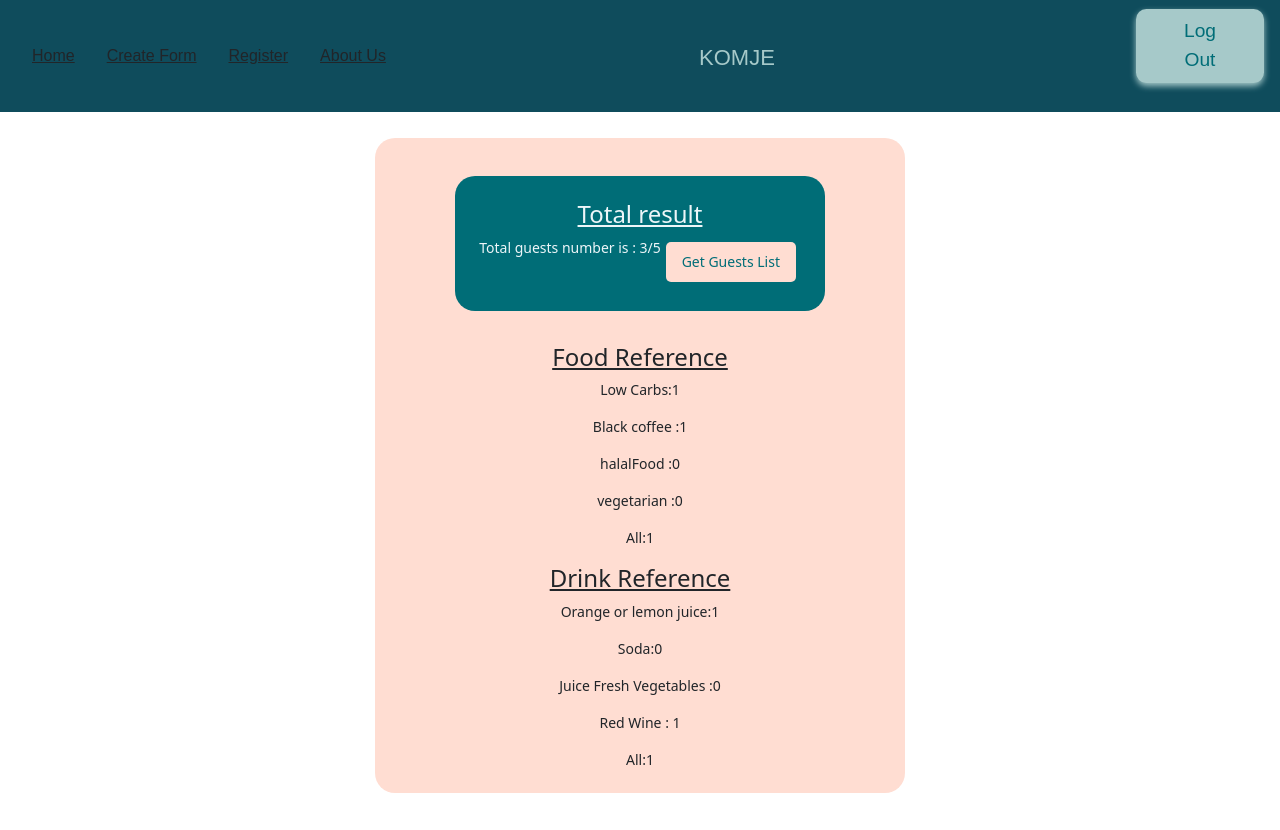
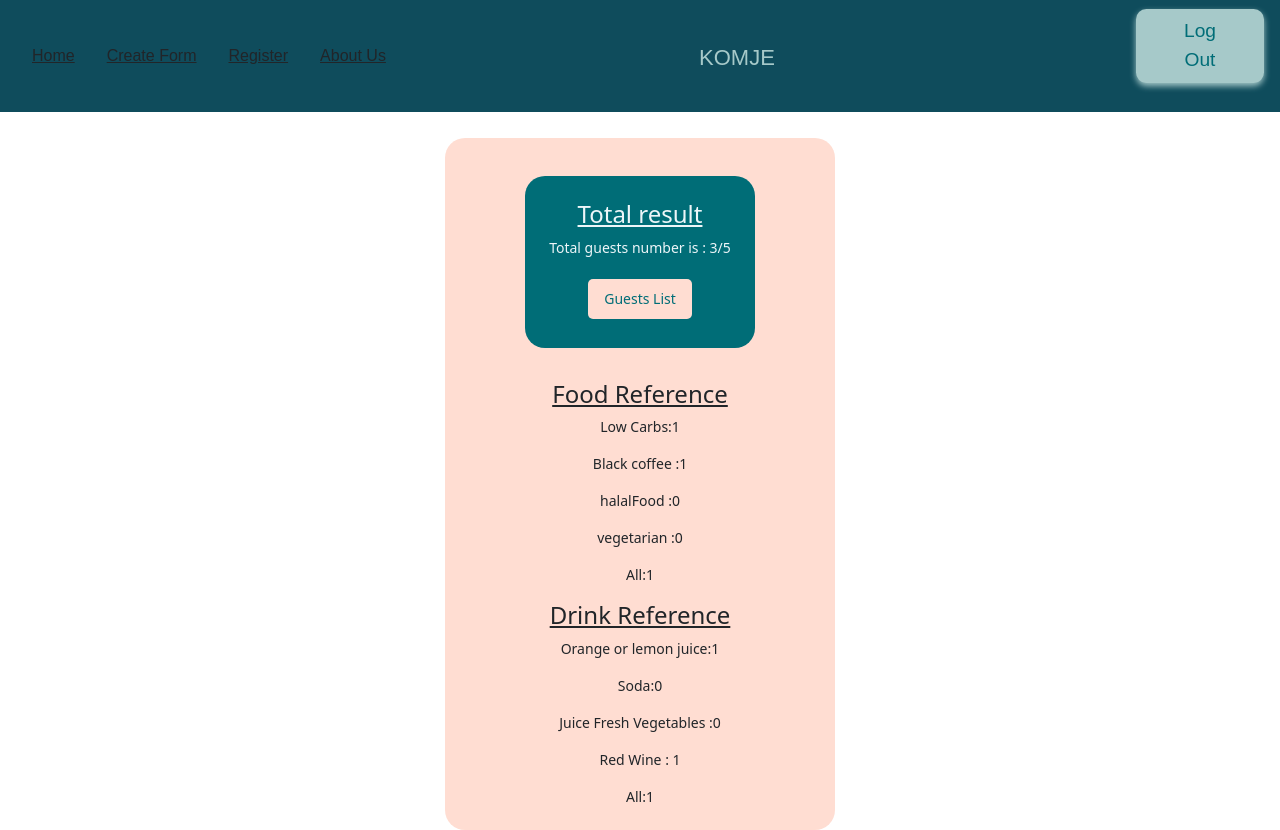
Before and after one commit to Mones-Hamd/FinalProjectHYF, a React app in the folder client/: page /result in a window 1280 px wide. Before the commit the page ends 800 px from the top, so only its background shows below. Built offline with nearby package versions, Linux system fonts and the light colour scheme.

Commit message:
add guests list to result page/frontend

```diff
--- a/client/src/pages/ResultPage/Result.jsx
+++ b/client/src/pages/ResultPage/Result.jsx
@@ -1,4 +1,4 @@
-import React from "react";
+import React, { useState } from "react";
 import "bootstrap/dist/css/bootstrap.min.css";
 import "bootstrap/dist/js/bootstrap.js";
 import "./result.css";
@@ -22,7 +22,9 @@ const results = [
 ];
 
 const Result = () => {
-  let gustsNum = 0;
+  const [show, setShow] = useState(false);
+
+  let guestsNum = 0;
 
   let allRef = {
     lowCarbs: 0,
@@ -39,7 +41,7 @@ const Result = () => {
 
   results.map((result) => {
     if (result.attend == true) {
-      gustsNum += 1;
+      guestsNum += 1;
     }
     if (result.attend == true && result.foodList === "lowCarbs") {
       allRef.lowCarbs += 1;
@@ -77,11 +79,36 @@ const Result = () => {
     <div className="container">
       <div className="guests-count-box">
         <h4>Total result</h4>
-        <div className="count-box">
-          <p>
-            Total guests number is : {gustsNum}/{results.length}
-          </p>
-          <button className="guestList-btn">Get Guests List </button>
+
+        <p>
+          Total guests number is : {guestsNum}/{results.length}
+        </p>
+        <button className="guestList-btn" onClick={() => setShow(true)}>
+          Guests List{" "}
+        </button>
+        <div>
+          {show && (
+            <div>
+              <hr />
+              <h3>Showing list </h3>
+              <hr />
+
+              <ul className="list-box">
+                {results.map((result) => {
+                  if (result.attend == true) {
+                    return <li key={result.Name}>{result.Name}</li>;
+                  }
+                })}
+              </ul>
+              <button
+                className="exit"
+                type="button"
+                onClick={() => setShow(false)}
+              >
+                X
+              </button>
+            </div>
+          )}
         </div>
       </div>
 
--- a/client/src/pages/ResultPage/result.css
+++ b/client/src/pages/ResultPage/result.css
@@ -33,6 +33,17 @@
   margin: 0.3rem;
   font-size: 14px;
 }
+.exit {
+  padding: 0.5rem;
+  width: fit-content;
+  font-size: 10px;
+  font-weight: 700;
+  margin-top: -1rem;
+  float: right;
+}
+.list-box {
+  text-align: start;
+}
 h4 {
   text-decoration: underline;
 }
```
